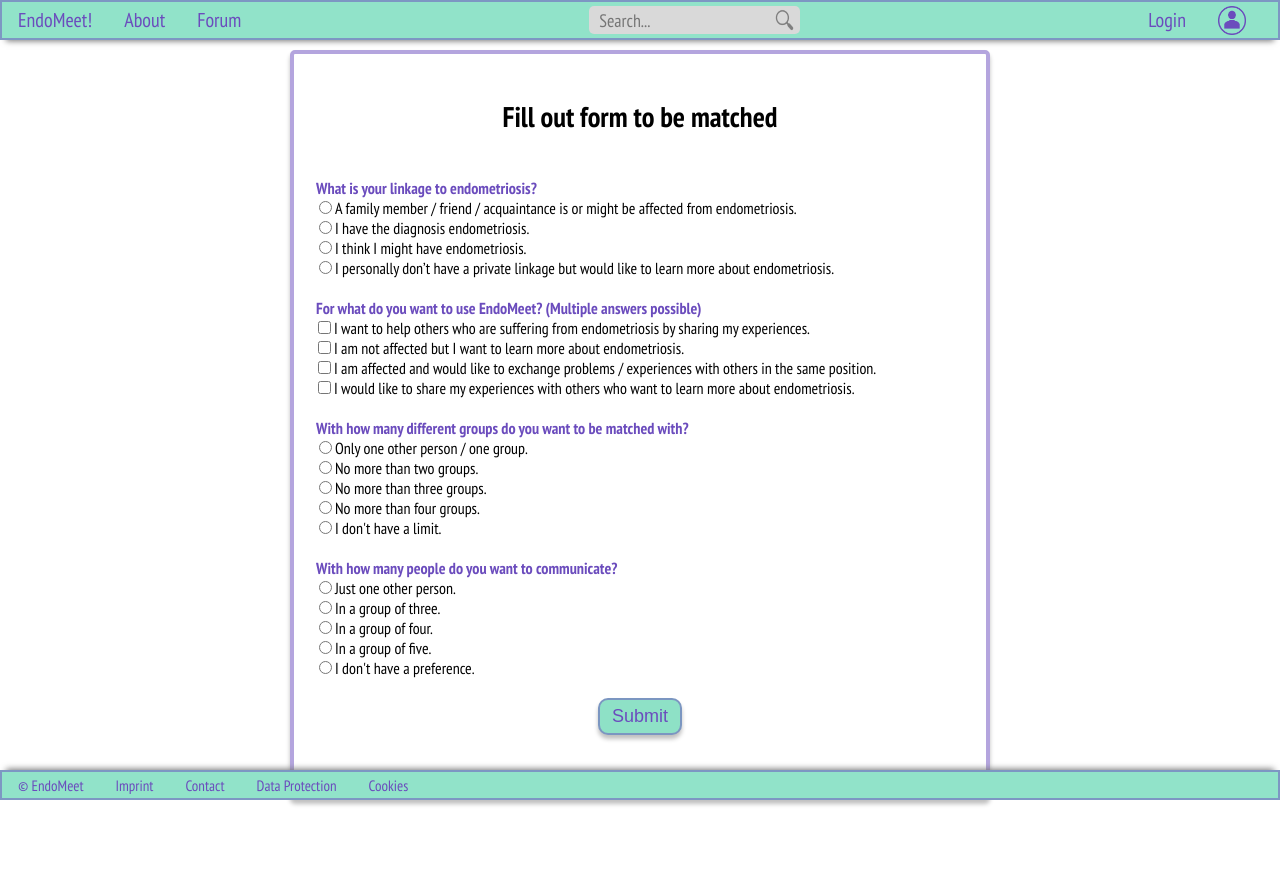
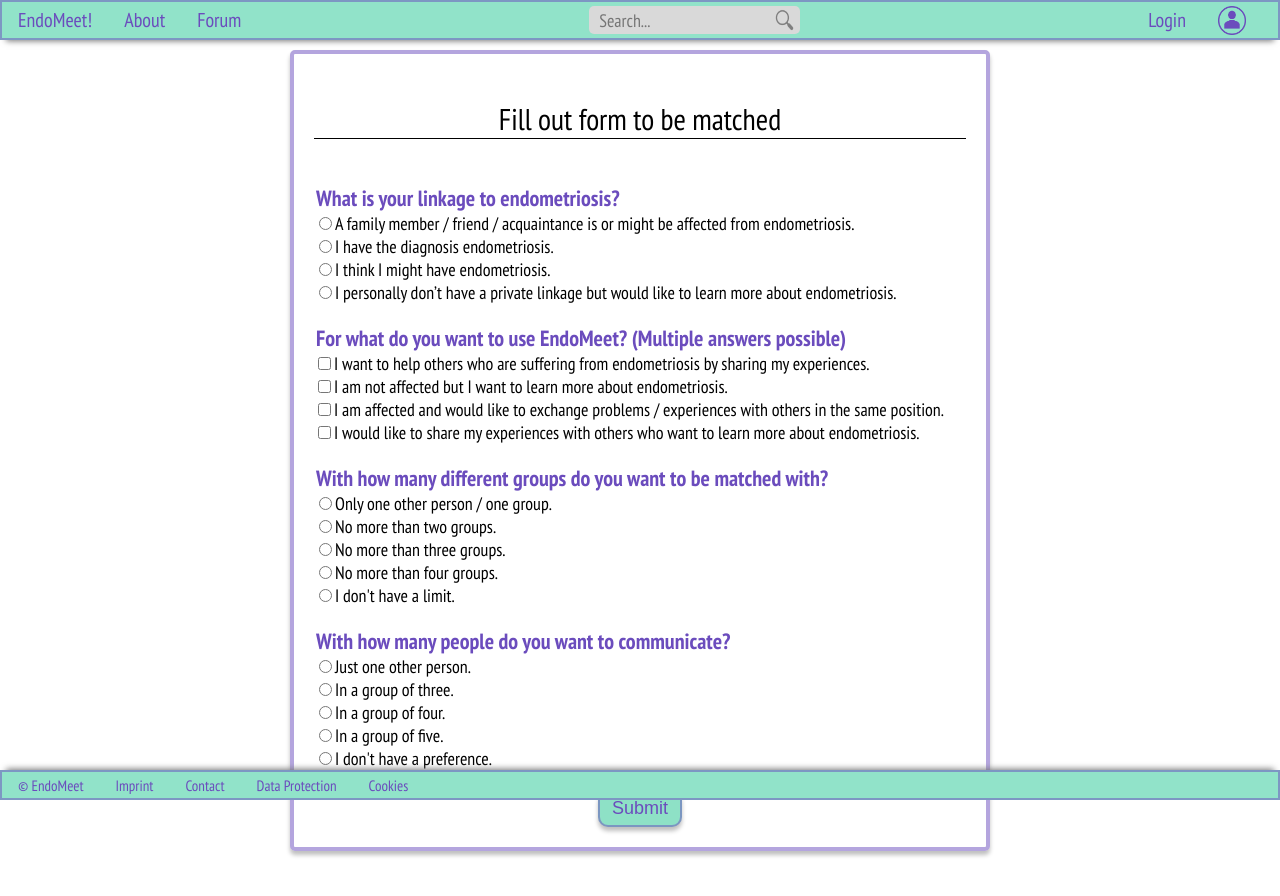
Before and after one commit to leslieber/endomeet, a Next.js app: page /form in a window 1280 px wide. Shown: the top 896 px of the page. Before the commit the page ends 850 px from the top, so only its background shows below. Built offline with nearby package versions, Linux system fonts and the light colour scheme.

Commit message:
about page underline, form font-size

```diff
--- a/styles/layout.module.css
+++ b/styles/layout.module.css
@@ -95,7 +95,6 @@
 }
 
 
-
 /*middle Part of our website*/
 
 .middle {
@@ -175,7 +174,6 @@
     padding: 20px;
     position: center;
     width: 700px;
-    height: 750px;
     left: 273px;
     top: 100px;
 
@@ -185,17 +183,24 @@
     border-radius: 5px;
 }
 
-.titleform2 {
-    font-size: 19px;
-    font-weight: 400;
+.titleform2 h2 {
+    font-size: 30px;
+    font-weight: 500;
     position: top;
     text-align: center;
+    border-bottom: 1px solid black;
 }
 
 .form legend {
     color: #6B4CBD;
     font-weight: 800;
+    font-size: 22px;
 }
+
+.form label {
+    font-size: 18px;
+}
+
 
 .dot[name=linkage],
 .dot[name=groups],
@@ -329,8 +334,6 @@ form .genderdetails .category {
     margin-left: 15px;
 }
 
-
-
 .dot[name=gender] {
     accent-color: rgb(107, 76, 189, 0.5);
     outline: none;
@@ -426,6 +429,12 @@ form .registerbutton:active {
     margin-top: 2px;
     right: 0px;
 }
+.bottomline {
+    border-bottom: 1px solid black;
+    margin-left: 60px;
+    margin-right: 60px;
+
+}
 
 .abouttitle2 p {
     text-align: left;
@@ -442,6 +451,8 @@ form .registerbutton:active {
     display: flex;
     justify-content: space-between;
     margin-top: 15px;
+    margin-left: 60px;
+    margin-right: 60px;
 
 }
 
@@ -488,7 +499,7 @@ form .registerbutton:active {
 }
 
 /*information about style of the contact form:
-first name, last name, e-mail and button are conected to registration form style*/
+first name, last name, e-mail and button are connected to registration form style*/
 
 
 .yourmessage {
@@ -544,9 +555,6 @@ first name, last name, e-mail and button are conected to registration form style
     width: 290px;
     height: 285px;
 }
-
-
-
 
 
 .loginbuttonalign {
@@ -615,14 +623,3 @@ first name, last name, e-mail and button are conected to registration form style
     padding: 7px;
     color: white;
 }
-
-
-/*#dot:checked {
-    border-color: #6B4CBD;
-    background: #91E3C9;
-}*/
-
-/*.genderdetails .category label{
-    display: flex;
-    align-items: center;
-}*/
```
Also changed, not shown: pages/about.tsx (+5 -2 lines).
